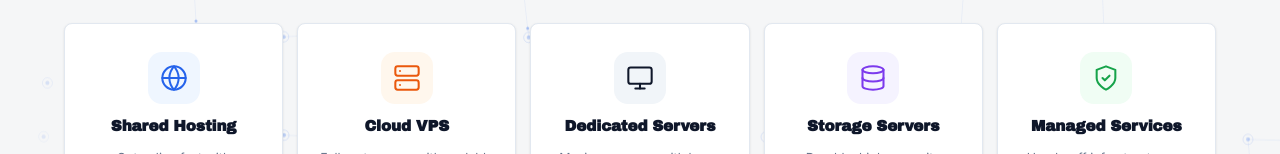
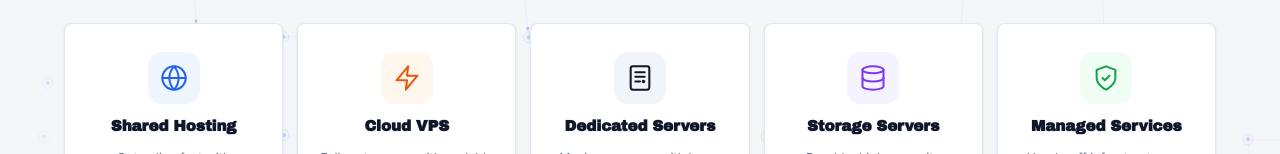
Before and after one commit to nikcho1337/stackadvisor, a Next.js app: page / in a window 1280 px wide. Shown: the part 2349-2503 px from the top of the page. Built offline with nearby package versions, Linux system fonts and the light colour scheme.

Commit message:
Fix category icons: dedicated=server tower, vps=lightning bolt

```diff
--- a/app/page.tsx
+++ b/app/page.tsx
@@ -15,11 +15,11 @@ const CATEGORY_ICONS: Record<Category, { svg: React.ReactNode; color: string; bg
   },
   vps: {
     color: "#EA580C", bg: "#FFF7ED",
-    svg: <svg width="28" height="28" viewBox="0 0 24 24" fill="none" stroke="currentColor" strokeWidth="1.75" strokeLinecap="round" strokeLinejoin="round"><rect x="2" y="2" width="20" height="8" rx="2"/><rect x="2" y="14" width="20" height="8" rx="2"/><line x1="6" y1="6" x2="6.01" y2="6"/><line x1="6" y1="18" x2="6.01" y2="18"/></svg>,
+    svg: <svg width="28" height="28" viewBox="0 0 24 24" fill="none" stroke="currentColor" strokeWidth="1.75" strokeLinecap="round" strokeLinejoin="round"><polygon points="13 2 3 14 12 14 11 22 21 10 12 10 13 2" /></svg>,
   },
   dedicated: {
     color: "#0F172A", bg: "#F1F5F9",
-    svg: <svg width="28" height="28" viewBox="0 0 24 24" fill="none" stroke="currentColor" strokeWidth="1.75" strokeLinecap="round" strokeLinejoin="round"><rect x="2" y="3" width="20" height="14" rx="2"/><line x1="8" y1="21" x2="16" y2="21"/><line x1="12" y1="17" x2="12" y2="21"/></svg>,
+    svg: <svg width="28" height="28" viewBox="0 0 24 24" fill="none" stroke="currentColor" strokeWidth="1.75" strokeLinecap="round" strokeLinejoin="round"><rect x="4" y="2" width="16" height="20" rx="2"/><line x1="8" y1="7" x2="16" y2="7"/><line x1="8" y1="11" x2="16" y2="11"/><line x1="8" y1="15" x2="12" y2="15"/><circle cx="15" cy="15" r="1.5" fill="currentColor" stroke="none"/></svg>,
   },
   storage: {
     color: "#7C3AED", bg: "#F5F3FF",
```
